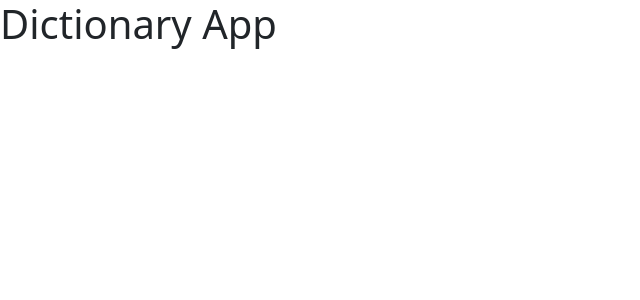
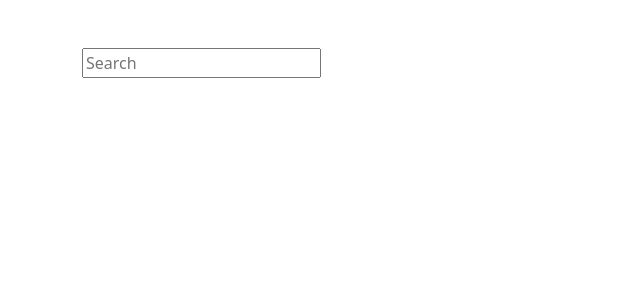
Before and after one commit to RimaGai/dictionary, a React (Create React App) app: page / in a window 1280 px wide. Shown: the top 300 px of the page, without its empty margins (0-640 px from the left). Built offline with nearby package versions, Linux system fonts and the light colour scheme.

Commit message:
Created search engine

```diff
--- a/src/App.js
+++ b/src/App.js
@@ -1,8 +1,15 @@
 import "./App.css";
+import Dictionary from "./Dictionary";
 
 export default function App() {
-  return <div className="App"> <h1>
-    Dictionary App
-  </h1>
-  </div>;
+  return (
+    <div className="App">
+      {" "}
+      <div className="container">
+        <main>
+          <Dictionary />
+        </main>
+      </div>
+    </div>
+  );
 }
--- /dev/null
+++ b/src/Dictionary.js
@@ -0,0 +1,20 @@
+import React, { useState } from "react";
+import "./Dictionary.css";
+
+export default function Dictionary() {
+  let [keyword, setKeyword] = useState(null);
+  function search(event) {
+    event.preventDefault();
+    alert(`${keyword}`);
+  }
+  function handleKeyword(event) {
+    setKeyword(event.target.value);
+  }
+  return (
+    <div className="Dictionary mt-5">
+      <form onSubmit={search}>
+        <input type="search" placeholder="Search" onChange={handleKeyword} />
+      </form>
+    </div>
+  );
+}
```
Also changed, not shown: src/Dictionary.css (added).
